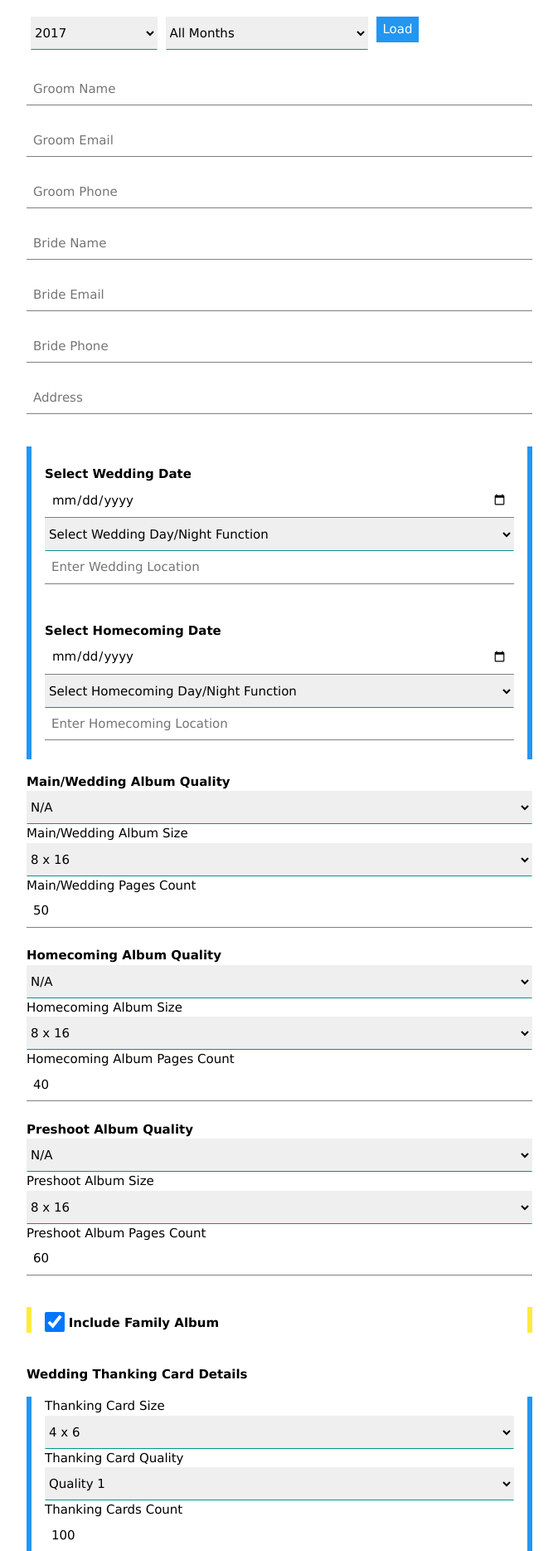
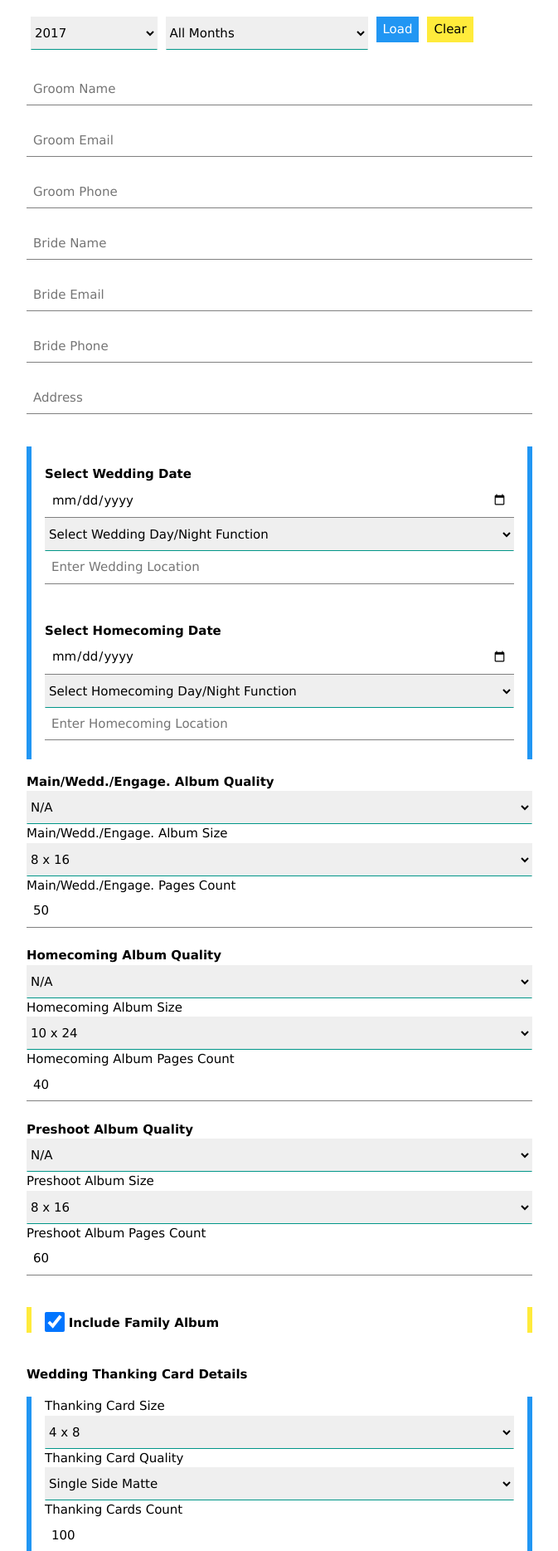
Before and after one commit to malindakpt/Siyerra, a PHP site: page / in a window 1280 px wide. Shown: the part 75-1944 px from the top of the page at 83% size, without its empty margins (303-976 px from the left). Run offline with PHP 8.4, Linux system fonts and the light colour scheme.

Commit message:
UI and DB

```diff
--- a/index.php
+++ b/index.php
@@ -74,6 +74,7 @@ function ovOff() {
 		<div >
 
 			 <button onclick="showAll()" class="w3-btn w3-blue w3-padding-small" style=" float:left; margin:5px">Load</button>
+			  <button onclick="clearAll()" class="w3-btn w3-yellow w3-padding-small" style=" float:left; margin:5px">Clear</button>
 			<!--<img class="logo" src="img/search.png" onclick="showAll()" />-->
 		</div>
 
@@ -125,21 +126,30 @@ function ovOff() {
 			<input id='placeH' placeholder="Enter Homecoming Location"  class="w3-input" value=""> </input>
 			<br>
 		</div>
-		<label><b>Main/Wedding Album Quality</b></label>
+		<label><b>Main/Wedd./Engage. Album Quality</b></label>
 		<select id='CAQuality'  class="w3-select" >
 			<option value="N/A">N/A</option>
 			<option value="Magazine">Magazine</option>
 			<option value="Sory Book">Sory Book</option>
 		</select>
-		<label>Main/Wedding Album Size</label>
+		<label>Main/Wedd./Engage. Album Size</label>
 		<select id='CASize'  class="w3-select" >
 			<option value="8 x 16">8 x 16</option>
+			<option value="8 x 20">8 x 20</option>
+
+			<option value="10 x 15">10 x 15</option>
 			<option value="10 x 20">10 x 20</option>
+
 				<option value="10 x 24">10 x 24</option>
+				<option value="10 x 28">10 x 28</option>
 				<option value="12 x 24">12 x 24</option>
+				<option value="12 x 30">12 x 30</option>
+				<option value="15 x 24">15 x 24</option>
+				<option value="16 x 24">16 x 24</option>
+				<option value="17 x 24">17 x 24</option>
 		</select>
 		<br>
-		<label>Main/Wedding Pages Count</label>
+		<label>Main/Wedd./Engage. Pages Count</label>
 		<input id='CAPages'  class="w3-input" value="50"> </input>
 
 	  <div class="XXX">
@@ -152,10 +162,13 @@ function ovOff() {
 			</select>
 			<label>Homecoming Album Size</label>
 			<select id='FASize'  class="w3-select" >
-				<option value="8 x 16">8 x 16</option>
-				<option value="10 x 20">10 x 20</option>
 				<option value="10 x 24">10 x 24</option>
+				<option value="10 x 28">10 x 28</option>
 				<option value="12 x 24">12 x 24</option>
+				<option value="12 x 30">12 x 30</option>
+				<option value="15 x 24">15 x 24</option>
+				<option value="16 x 24">16 x 24</option>
+				<option value="17 x 24">17 x 24</option>
 			</select>
 			<br>
 			<label>Homecoming Album Pages Count</label>
@@ -167,8 +180,8 @@ function ovOff() {
 			<label><b>Preshoot Album Quality</b></label>
 			<select id='PSQuality'  class="w3-select" >
 				<option value="N/A">N/A</option>
-				<option value="Story Book">Story Book</option>
-				<option value="Magazine Book">Magazine Book</option>
+			<option value="Magazine">Magazine</option>
+			<option value="Sory Book">Sory Book</option>
 			</select>
 			<label>Preshoot Album Size</label>
 			<select id='PSSize'  class="w3-select" >
@@ -192,15 +205,19 @@ function ovOff() {
 		<div class="w3-panel  w3-leftbar w3-rightbar w3-border-blue">
 			<label>Thanking Card Size</label>
 			<select id='thankCardSize'  class="w3-select" >
-				<option value="4 x 6">4 x 6</option>
 				<option value="4 x 8">4 x 8</option>
+				<option value="4 x 12">4 x 12</option>
+				<option value="5 x 8">5 x 8</option>
+				<option value="5 x 10">5 x 10</option>
+				<option value="6 x 6">6 x 6</option>
 			</select>
 			<br>
 			<label>Thanking Card Quality</label>
 			<select id='thankCardQuality'  class="w3-select" >
-				<option value="Quality 1">Quality 1</option>
-				<option value="Quality 2">Quality 2</option>
-				<option value="Quality 3">Quality 3</option>
+				<option value="Single Side Matte">Single Side Matte</option>
+				<option value="Single Side Glossy">Single Side Glossy</option>
+				<option value="Double Side Matte">Double Side Matte</option>
+				<option value="Double Side Glossy">Double Side Glossy</option>
 			</select>
 			<br>
 			<label>Thanking Cards Count</label>
@@ -213,15 +230,19 @@ function ovOff() {
 		<div class="w3-panel  w3-leftbar w3-rightbar w3-border-blue">
 			<label>Thanking Card Size</label>
 			<select id='ThankCardSizeH'  class="w3-select" >
-				<option value="4 x 6">4 x 6</option>
 				<option value="4 x 8">4 x 8</option>
+				<option value="4 x 12">4 x 12</option>
+				<option value="5 x 8">5 x 8</option>
+				<option value="5 x 10">5 x 10</option>
+				<option value="6 x 6">6 x 6</option>
 			</select>
 			<br>
 			<label>Thanking Card Quality</label>
 			<select id='ThankCardQualityH'  class="w3-select" >
-				<option value="Quality 1">Quality 1</option>
-				<option value="Quality 2">Quality 2</option>
-				<option value="Quality 3">Quality 3</option>
+				<option value="Single Side Matte">Single Side Matte</option>
+				<option value="Single Side Glossy">Single Side Glossy</option>
+				<option value="Double Side Matte">Double Side Matte</option>
+				<option value="Double Side Glossy">Double Side Glossy</option>
 			</select>
 			<br>
 			<label>Thanking Cards Count</label>
@@ -260,7 +281,7 @@ function ovOff() {
 			<input id='Advance1'  type="number" placeholder="Advance1" class="w3-input" onChange="showRemainingBal()" > </input>
 			<input id='Advance2'  type="number" placeholder="Advance2" class="w3-input" onChange="showRemainingBal()"> </input>
 			<input id='Advance3'  type="number" placeholder="Advance3" class="w3-input" onChange="showRemainingBal()"> </input>
-			<label id="totalPrice">Transport Cost       </label>
+			<label id="transportCost">Transport Cost       </label>
 			<input id='Transport'  type="number"  class="w3-input" onChange="showRemainingBal()"> </input>
 			<label id="totalPrice">Total Price       </label>
 			<input id='Total'  type="number"  class="w3-input" onChange="showRemainingBal()"> </input>
@@ -362,18 +383,15 @@ function getWedding(event) {
 function deleteWedding(event) {
 
 	swal({
-			title: "Are you sure?",
-			text: "You will not be able to recover this event!",
-			type: "warning",
+			title: "Delete existing event",
+			text: "Are you sure ?",
+			type: "error",
 			showCancelButton: true,
-			confirmButtonColor: "#DD6B55",
-			confirmButtonText: "Yes, delete it!",
-			cancelButtonText: "No, cancel plx!",
 			closeOnConfirm: false,
-			closeOnCancel: false
+			showLoaderOnConfirm: true,
 		},
-			function(isConfirm){
-			if (isConfirm) {
+		function(){
+
 					$.post('deleteWedding.php', {
 					ID: event.id
 					},
@@ -386,13 +404,57 @@ function deleteWedding(event) {
 						console.log("error");
 					});
 
-			} else {
-				swal("Cancelled", "Your event is safe :)", "error");
-			}
 	});
 
 }
+function clearAll() {
+			$('#ID').val("");
+			$('#name').val("");
+			$('#email').val("");
+			$('#phone').val("");
 
+			$('#NameG').val("");
+			$('#EmailG').val("");
+			$('#PhoneG').val("");
+
+			$('#dateW').val("");
+			$('#timeW').val("");
+			$('#placeW').val("");
+			$('#CASize').val("");
+			$('#CAPages').val("");
+			$('#CAQuality').val("");
+			$('#FASize').val("");
+			$('#FAPages').val("");
+			$('#FAQuality').val("");
+			$('#thankCardSize').val("");
+			$('#thankCardQuality').val("");
+			$('#wedThankCardCount').val("");
+			$('#homeThankCardCount').val("");
+
+			$('#Address').val("");
+			$('#dateH').val("");
+			$('#timeH').val("");
+			$('#placeH').val("");
+			$('#PSSize').val("");
+			$('#PSPages').val("");
+			$('#PSQuality').val("");
+			$('#VidQuality').val("");
+			$('#VidNoOfCam').val("");
+			$('#VidType').val("");
+
+			$('#Advance1').val("");
+			$('#Advance2').val("");
+			$('#Advance3').val("");
+			$('#Total').val("");
+			$('#Comments').val("");
+
+			$('#IncludeFA').prop('checked', true);
+			$('#IncludeDrone').prop('checked', false);
+
+			$('#ThankCardSizeH').val("");
+			$('#ThankCardQualityH').val("");
+			$('#Transport').val("");
+}
 function showAll() {
 	ovOn();
    	$( "#allListTable" ).empty()
@@ -423,7 +485,15 @@ function hideAll() {
 	$( "#btnHide" ).hide();
 }
 function saveNew() {
-   	ovOn();
+   		swal({
+			title: "Save new event",
+			text: "Are you sure ?",
+			type: "info",
+			showCancelButton: true,
+			closeOnConfirm: false,
+			showLoaderOnConfirm: true,
+		},
+		function(){
 	$.post('addWedding.php', {
 
 		name: $('#name').val(),
@@ -484,10 +554,19 @@ function saveNew() {
 	}).fail(function(returnedData){
 		  console.log("error "  + returnedData);
 	});
-
+		});
 
 }
 function update() {
+		swal({
+			title: "Update exixting event",
+			text: "Are you sure ?",
+			type: "warning",
+			showCancelButton: true,
+			closeOnConfirm: false,
+			showLoaderOnConfirm: true,
+		},
+		function(){
 			ovOn();
 			$.post('editWedding.php', {
 				ID: $('#ID').val(),
@@ -539,15 +618,16 @@ function update() {
 				ThankCardSizeH : $('#ThankCardSizeH').val(),
 				ThankCardQualityH: $('#ThankCardQualityH').val(),
 				Transport: $('#Transport').val()
-
 			},
 			function(returnedData){
 				ovOff();
 				console.log(returnedData);
+
 				swal("Updated Existing Event", $('#name').val() , "success");
 				//alert("Done" + returnedData);
 			}).fail(function(returnedData){
 				console.log("error "  + returnedData);
+			});
 		});
 }
 </script>
@@ -558,6 +638,7 @@ function showRemainingBal(){
 	var adv1 = parseInt($('#Advance1').val())?parseInt($('#Advance1').val()):0;
 	var adv2 = parseInt($('#Advance2').val())?parseInt($('#Advance2').val()):0;
 	var adv3 = parseInt($('#Advance3').val())?parseInt($('#Advance3').val()):0;
+	// var transport = parseInt($('#Transport').val())?parseInt($('#Transport').val()):0;
 	var Total = parseInt($('#Total').val())?parseInt($('#Total').val()):0;
 	var bal = Total-adv1-adv2-adv3;
 
@@ -569,7 +650,7 @@ function savePDF(){
 	doc.addImage(head, 'PNG', 5, 5, 210, 42);
 
 
-	var line = 50;
+	var line = 45;
 
 	doc.setFontSize(10);
 	doc.text(150, line, new Date().toString().split("GMT")[0]);
@@ -597,28 +678,31 @@ function savePDF(){
 	doc.text(25, line+60, 'Location : '+$('#placeH').val());
 	doc.text(25, line+65, 'Time : '+$('#timeH').val());
 
-	line = line+85;
+	line = line+75;
 
 	if($('#CAQuality').val() != "N/A"){
+		shift = 0;
 	doc.setFontSize(11);
 		doc.text(25, line, 'Main/Wedding Album');
 		doc.setFontSize(10);
 		doc.text(30, line+5, 'Quality : '+$('#CAQuality').val());
 		doc.text(30, line+10, 'Size : '+$('#CASize').val());
 		doc.text(30, line+15, 'Pages : '+$('#CAPages').val());
-		shift = shift+60;
+
 	}
 	if($('#FAQuality').val() != "N/A"){
+		shift = shift+50;
 		doc.setFontSize(11);
 		doc.text(25+shift, line, 'Homecoming Album');
 		doc.setFontSize(10);
 		doc.text(30+shift, line+5, 'Quality : '+$('#FAQuality').val());
 		doc.text(30+shift, line+10, 'Size : '+$('#FASize').val());
 		doc.text(30+shift, line+15, 'Pages : '+$('#FAPages').val());
-		shift = shift+60;
+		//shift = shift+60;
 	}
 
 	if($('#PSQuality').val() != "N/A"){
+		shift = shift+50;
 		doc.setFontSize(12);
 		doc.text(25+shift, line, 'Preshoot Album');
 		doc.setFontSize(10);
@@ -627,20 +711,30 @@ function savePDF(){
 		doc.text(30+shift, line+15, 'Pages : '+$('#PSPages').val());
 	}
 	line=line+25;
-	doc.setFontSize(11);
+	doc.setFontSize(10);
 	if($('#IncludeFA').is(":checked") == true){
-		doc.text(25, line,"1 Family Album(8x12 story type)");
+		doc.text(25, line,"1 Family Album included (8x12 story type)");
 	}
+
+	//////////////////////Thanking Card Details//////////////////////
 	line=line+10;
 	doc.setFontSize(11);
-	doc.text(25, line,"Thanking Cards ");
+	doc.text(25, line,"Wedding Thanking Cards ");
 	doc.setFontSize(10);
 	doc.text(30, line+5,"Quality : " + $('#thankCardQuality').val());
 	doc.text(30, line+10,"Size : " + $('#thankCardSize').val());
-	doc.text(30, line+15,"Wedding Thanking Cards : " + $('#wedThankCardCount').val());
-	doc.text(30, line+20,"Homecoming Thanking Cards : " + $('#homeThankCardCount').val());
+	doc.text(30, line+15,"No. Thanking Cards : " + $('#wedThankCardCount').val());
 
-	line=line+30;
+	shift = 80;
+	doc.setFontSize(11);
+	doc.text(25+shift, line,"Homecoming Thanking Cards ");
+	doc.setFontSize(10);
+	doc.text(30+shift, line+5,"Quality : " + $('#ThankCardQualityH').val());
+	doc.text(30+shift, line+10,"Size : " + $('#ThankCardSizeH').val());
+	doc.text(30+shift, line+15,"No. Thanking Cards : " + $('#homeThankCardCount').val());
+	//////////////////////////////////////////////////////////////////
+
+	line=line+25;
 	doc.setFontSize(11);
 	doc.text(25, line,"Enlargements");
 	doc.setFontSize(10);
@@ -648,29 +742,33 @@ function savePDF(){
 	doc.text(30, line+10,"2 Wedding couple enlargement 12x18 with frame" );
 	doc.text(30, line+15,"2 Group enlargement 12x18 with frame");
 
-	line=line+30;
+	line=line+25;
 	doc.setFontSize(11);
-	doc.text(25, line,"Video");
+	doc.text(25, line,"Video Details");
 	doc.setFontSize(10);
 	doc.text(30, line+5,"Quality : "+$('#VidQuality').val());
 	doc.text(30, line+10,"No Of Cameras : "+ $('#VidNoOfCam').val());
 	doc.text(30, line+15,"Type : "+$('#VidType').find(":selected").text());
 
 	if($('#IncludeDrone').is(":checked") == true){
-		doc.setFontSize(11);
-		doc.text(25, line+20,"Drone camera will be used for video process");
+		line = line+20;
+		// doc.setFontSize(10);
+		doc.text(30, line,"Drone camera will be used for preshoot video process");
 	}
 
 	var adv1 = parseInt($('#Advance1').val())?parseInt($('#Advance1').val()):0;
 	var adv2 = parseInt($('#Advance2').val())?parseInt($('#Advance2').val()):0;
 	var adv3 = parseInt($('#Advance3').val())?parseInt($('#Advance3').val()):0;
+
 	var sumPayments = adv1 + adv2 + adv3;
-	line=line+30;
+	line=line+10;
+	doc.text(25, line,"Transport Cost : Rs."+$('#Transport').val()+"/= ");
 	doc.setFontSize(12);
-	doc.text(25, line,"Total Charges : Rs."+$('#Total').val()+"/=               			Advance Payments : Rs."+sumPayments+"/=");
+	doc.text(25, line+5,"Total Charges : Rs."+$('#Total').val()+"/=");//               			Advance Payments : Rs."+sumPayments+"/=");
+	doc.setFontSize(10);
+	doc.text(120, line+5,"Advance Payments : Rs."+sumPayments+"/= ");
 
-
-	line=line+10;
+	line=line+15;
 	var splitTitle = doc.splitTextToSize($('#Comments').val(), 190);
 	if($('#Comments').val() != ""){
 		doc.setFontSize(10);
```
Also changed, not shown: SQL/db_bookings.sql (+8 -9 lines). Lines whose indentation alone changed are shown as unchanged.
